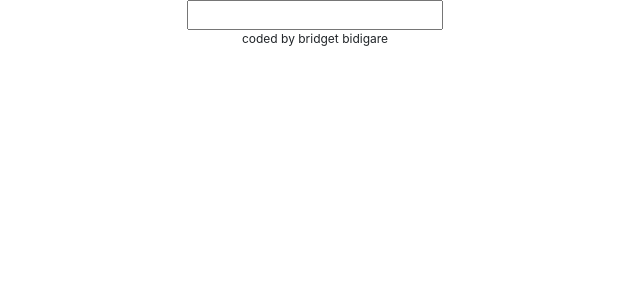
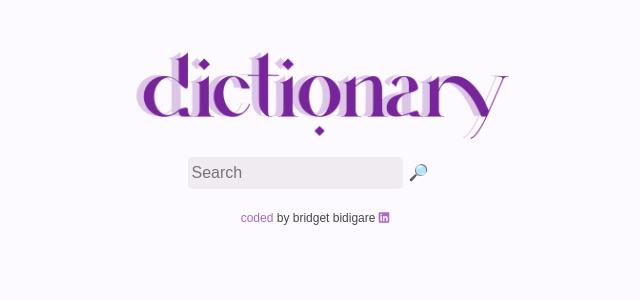
Before and after one commit to bridgetbidigare/dictionary-project, a React (Create React App) app: page / in a window 1280 px wide. Shown: the top 300 px of the page, without its empty margins (325-965 px from the left). Built offline with nearby package versions, Linux system fonts and the light colour scheme.

Commit message:
Added CSS for Search Engine & Footer, added header

```diff
--- a/public/index.html
+++ b/public/index.html
@@ -16,6 +16,10 @@
       content="Web site created using create-react-app"
     />
     <link rel="manifest" href="%PUBLIC_URL%/manifest.json" />
+    <script
+      src="https://kit.fontawesome.com/39faf47002.js"
+      crossorigin="anonymous"
+    ></script>
     <title>Dictionary</title>
   </head>
   <body>
--- a/src/App.css
+++ b/src/App.css
@@ -1,7 +1,26 @@
 body {
   text-align: center;
+  font-family: Arial, Helvetica, sans-serif;
+  margin: 50px;
+  background-color: rgba(243, 231, 255, 0.171);
+}
+
+.header {
+  width: 500px;
+  margin: -130px 0 -120px;
 }
 
 footer {
   font-size: 12px;
+  color: rgb(71, 71, 71);
+  margin-top: 20px;
 }
+
+footer a {
+  color: rgb(170, 105, 196);
+  text-decoration: none;
+}
+
+footer a:hover {
+  color: rgb(119, 51, 148);
+}
--- a/src/App.js
+++ b/src/App.js
@@ -1,13 +1,21 @@
 import './App.css';
+import dictionary from './media/dictionary.png';
 import SearchEngine from './SearchEngine';
 
 function App() {
   return (
     <div>
       <main>
+        <img src={dictionary} alt="dictionary" className="header" />
         <SearchEngine />
       </main>
-      <footer>coded by bridget bidigare</footer>
+      <footer>
+        <a href="https://github.com/bridgetbidigare/dictionary-project"
+          target="_blank"
+          rel="noopener noreferrer">coded</a> by bridget bidigare <a href="https://www.linkedin.com/in/bridget-bidigare/"
+          target="_blank"
+          rel="noopener noreferrer"><i className="fab fa-linkedin"></i></a>
+      </footer>
     </div>
   );
 }
--- /dev/null
+++ b/src/SearchEngine.css
@@ -0,0 +1,14 @@
+.searchBar {
+  margin: 0 0 0 -10px;
+  padding: 4px;
+  background: rgba(224, 219, 224, 0.493);
+  border: none;
+  border-radius: 5px;
+  color: rgb(99, 99, 99);
+}
+
+.magnifier {
+  width: 30px;
+  border: none;
+  background-color: transparent;
+}
--- a/src/SearchEngine.js
+++ b/src/SearchEngine.js
@@ -2,6 +2,7 @@ import React, { useState } from "react";
 import axios from "axios";
 import Results from "./Results";
 import Photos from "./Photos";
+import './SearchEngine.css';
 
 export default function SearchEngine() {
     let [keyword, setKeyword] = useState("");
@@ -34,7 +35,13 @@ export default function SearchEngine() {
     return (
         <div>
             <form onSubmit={search}>
-                <input type="search" onChange={handleKeywordChange} />
+                <input type="search" className="searchBar" placeholder="Search" onChange={handleKeywordChange} />
+                <input
+                    type="submit"
+                    value="🔎"
+                    className="magnifier"
+                    title="Search"
+                />
                 <Results results={results} />
                 <Photos photos={photos} />
             </form>
```
Also changed, not shown: src/media/dictionary.png (added).
